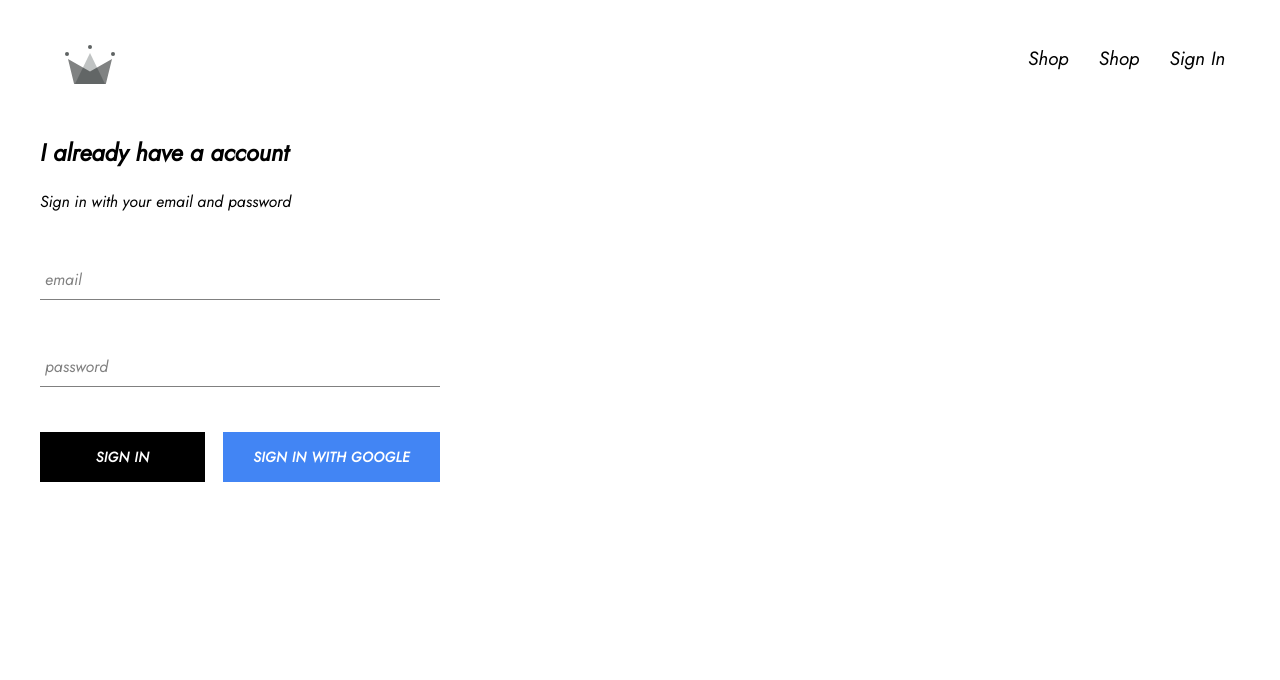
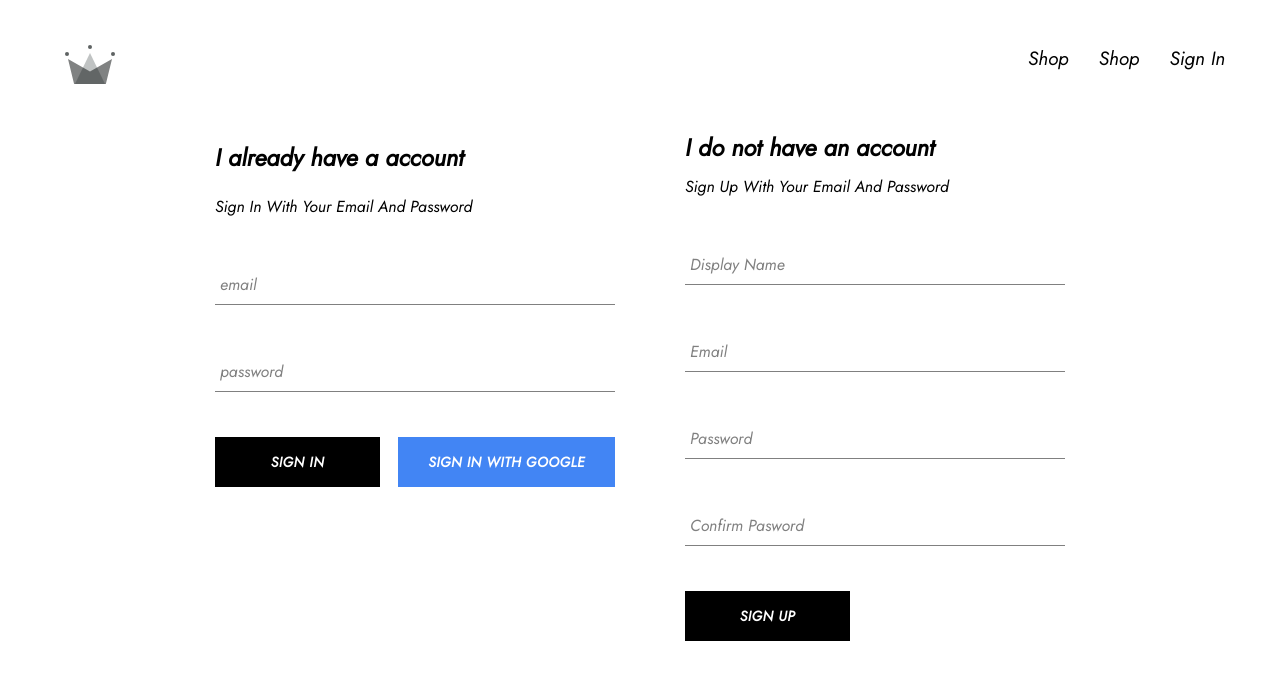
Before and after one commit to xluo62/online-shop, a React (Create React App) app: page /signin in a window 1280 px wide. Shown: the top 680 px of the page. Built offline with nearby package versions, Linux system fonts and the light colour scheme; no server answers.

Commit message:
implemented sign sign up component

```diff
--- a/src/App.js
+++ b/src/App.js
@@ -36,7 +36,7 @@
 
       else{
         this.setState({ currentUser: userAuth});
-        console.log(userAuth);
+        console.log( `user: ${userAuth}` );
       }
 
     })
--- a/src/components/sign-in/sign-in.component.jsx
+++ b/src/components/sign-in/sign-in.component.jsx
@@ -29,7 +29,7 @@
                     I already have a account
                 </h2>
                 <span>
-                    Sign in with your email and password
+                    Sign In With Your Email And Password
                 </span>
 
                 <form onSubmit={this.handleSubmit} action="">
--- /dev/null
+++ b/src/components/sign-up/sign-up.component.jsx
@@ -0,0 +1,101 @@
+import React from 'react';
+
+import FormInput from '../form-input/form-input.component';
+import CustomButton from '../custom-button/custom-button.component';
+
+import { auth, createUserProfileDocument } from '../../firebase/firebase.utils';
+
+import './sign-up.styles.scss';
+
+class SignUp extends React.Component{
+    constructor(props){
+        super(props);
+
+        this.state = {
+            displayName:'',
+            email: '',
+            password: '',
+            confirmPassword: ''
+
+        }
+    }
+    handleSubmit = async event => {
+        event.preventDefault();
+
+        const {displayName, email, password, confirmPassword} = this.state;
+
+        if(password !== confirmPassword ){
+            alert("password don't match");
+            return;
+        }
+        try{
+            const { user } = await auth.createUserWithEmailAndPassword(email, password);
+
+            await createUserProfileDocument(user, { displayName });
+
+            this.setState({
+                displayName:'',
+                email: '',
+                password: '',
+                confirmPassword: ''
+            });
+        }catch (error){
+            console.log("error occurd " , error.message);
+            alert( error.message);
+        }
+
+    }
+
+    handleChange = event => {
+        const { name, value } = event.target;
+
+        this.setState({ [name]: value });
+    }
+
+    render() {
+        //desturctring state
+        const {displayName, email, password, confirmPassword} = this.state;
+        return (
+            <div className="sign-up">
+                <h2 className="title">I do not have an account</h2>
+                <span> Sign Up With Your Email And Password</span>
+                <form onSubmit={ this.handleSubmit} className="sign-up-form">
+                    <FormInput
+                    type='text'
+                    name='displayName'
+                    value={ displayName }
+                    onChange={ this.handleChange }
+                    label='Display Name'
+                    required>
+                    </FormInput>
+                    <FormInput
+                    type='email'
+                    name='email'
+                    value={ email }
+                    onChange={ this.handleChange }
+                    label='Email'
+                    required>
+                    </FormInput>
+                    <FormInput
+                    type='password'
+                    name='password'
+                    value={ password }
+                    onChange={ this.handleChange }
+                    label='Password'
+                    required>
+                    </FormInput>
+                    <FormInput
+                    type='password'
+                    name='confirmPassword'
+                    value={ confirmPassword }
+                    onChange={ this.handleChange }
+                    label='Confirm Pasword'
+                    required>
+                    </FormInput>
+                    <CustomButton type='submit' children='Sign Up'></CustomButton>
+                </form>
+            </div>
+        );
+    }
+}
+export default SignUp;
--- /dev/null
+++ b/src/components/sign-up/sign-up.styles.scss
@@ -0,0 +1,9 @@
+.sign-up {
+    display: flex;
+    flex-direction: column;
+    width: 380px;
+
+    .title {
+      margin: 10px 0;
+    }
+  }
--- a/src/firebase/firebase.utils.js
+++ b/src/firebase/firebase.utils.js
@@ -12,7 +12,7 @@
     appId: "1:1082932872140:web:5881aef9387b7f09109369",
     measurementId: "G-HHLKJQT7HZ"
   };
-
+  //这个function负责存储数据库
   export const createUserProfileDocument = async (userAuth, additionalData) => {
       if (!userAuth){
           return;
@@ -26,7 +26,6 @@
           //add this
           const { displayName, email } = userAuth;
           const createdAt = new Date();
-          console.log(displayName);
           try {
               await userRef.set({
                 displayName,
--- a/src/pages/sign-in-and-sign-up/sign-in-and-sign-up.component.jsx
+++ b/src/pages/sign-in-and-sign-up/sign-in-and-sign-up.component.jsx
@@ -1,9 +1,11 @@
 import React from 'react';
 import './sign-in-and-sign-up.styles.scss';
 import SignIn from '../../components/sign-in/sign-in.component';
+import SignUp from '../../components/sign-up/sign-up.component';
 const SignInAndSignUpPage = () => {
    return( <div className='sign-in-and-sign-up'>
        <SignIn></SignIn>
+       <SignUp></SignUp>
    </div>
    )};
 export default SignInAndSignUpPage;
--- a/src/pages/sign-in-and-sign-up/sign-in-and-sign-up.styles.scss
+++ b/src/pages/sign-in-and-sign-up/sign-in-and-sign-up.styles.scss
@@ -0,0 +1,6 @@
+.sign-in-and-sign-up {
+    width: 850px;
+    display: flex;
+    justify-content: space-between;
+    margin: 30px auto;
+}
```
